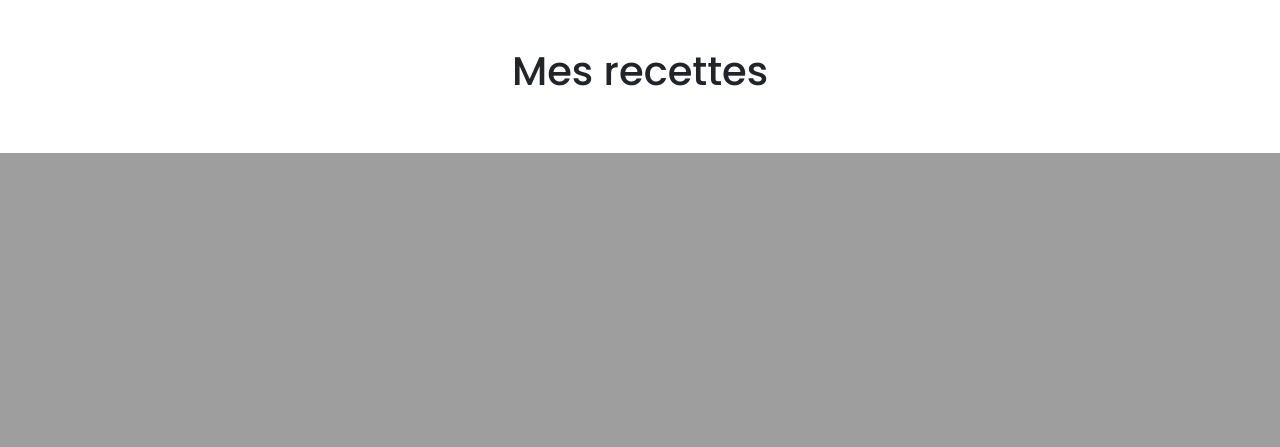
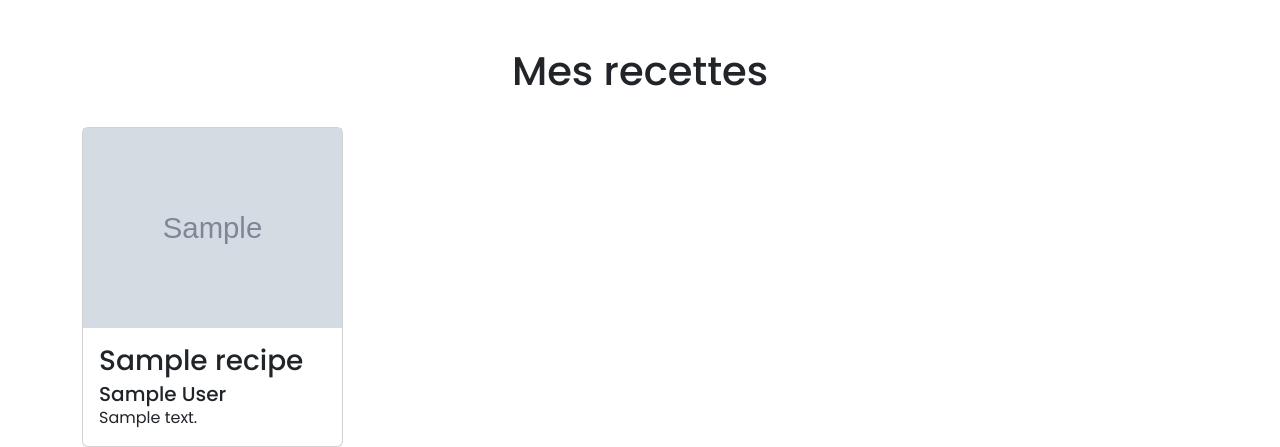
Before and after one commit to fullstackdev225/recipe-share, a PHP site: template templates/home.php in a window 1280 px wide. Shown: the part 647-1094 px from the top of the page. Before the commit the page ends 800 px from the top, so only its background shows below. Run offline with PHP 8.4, Linux system fonts and the light colour scheme; the visitor is signed in with stand-in values (Sample User, id 1); the template is opened without the code that fills it: most values are stand-ins (such as "Sample title", 1, 10 or a date in 2020); grey boxes marked "Sample" are stand-in pictures.

Commit message:
Getting recipes

```diff
--- a/sass/pages/__home.scss
+++ b/sass/pages/__home.scss
@@ -1,6 +1,6 @@
 .section-background{
     .carousel-caption{
-        font-size: 5.5em;
-        text-shadow: 2Px 2px 2px yellow;
+        font-size: 6em;
+        text-shadow: 2px 2px 2px yellow;
     }
 }
--- a/src/controllers/home.php
+++ b/src/controllers/home.php
@@ -13,4 +13,8 @@ require_once('../model.php');
             authentification($username, $user_password);
        }
 
+    $user_id = get_id($_SESSION["username"]);
+
+    $recipes = get_recipe($user_id);
+
 require_once('../../templates/home.php');
--- a/templates/home.php
+++ b/templates/home.php
@@ -47,7 +47,22 @@
 
             <section class="recipes-lists">
                 <div class="container">
-                    <h1 class="text-center">Mes recettes</h1>
+                    <h1 class="text-center">Mes recettes</h1><br>
+
+                   <div class="row gy-4">
+                             <?php foreach($recipes as $recipe) : ?>
+                            <div class="col-md-3">
+                                <div class="card">
+                                    <img src="<?php echo $recipe["recipe_image"]; ?>" alt="" style="height: 200px;" class="img card-top">
+                                    <div class="card-body">
+                                        <h3 class="card-title"><?php echo $recipe["recipe_title"]; ?></h3>
+                                        <h5 class="card-subtitle"><?php echo $recipe["recipe_author"]; ?></h5>
+                                        <p class="card-text"><?php echo $recipe["recipe_description"]; ?></p>
+                                    </div>
+                                </div>
+                            </div>
+                          <?php endforeach; ?>
+                   </div>
                 </div>
             </section>
          </main>
```
Also changed, not shown: src/controllers/add-recipe.php (+6 -5 lines), src/model.php (+13 -0 lines), css/main.css.
